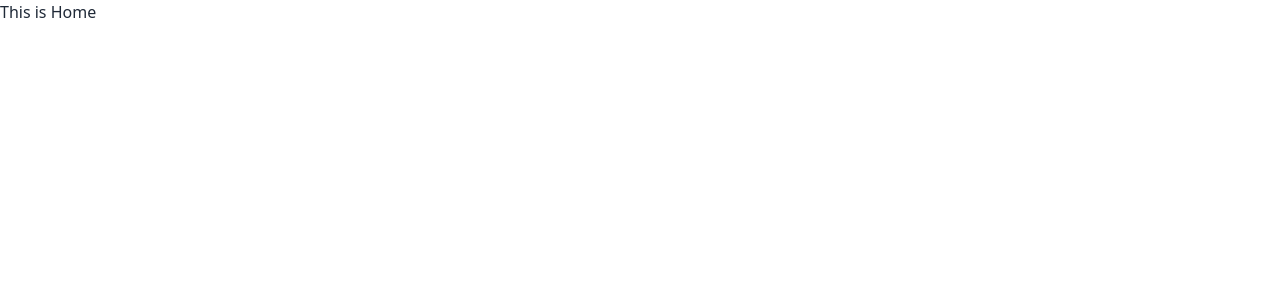
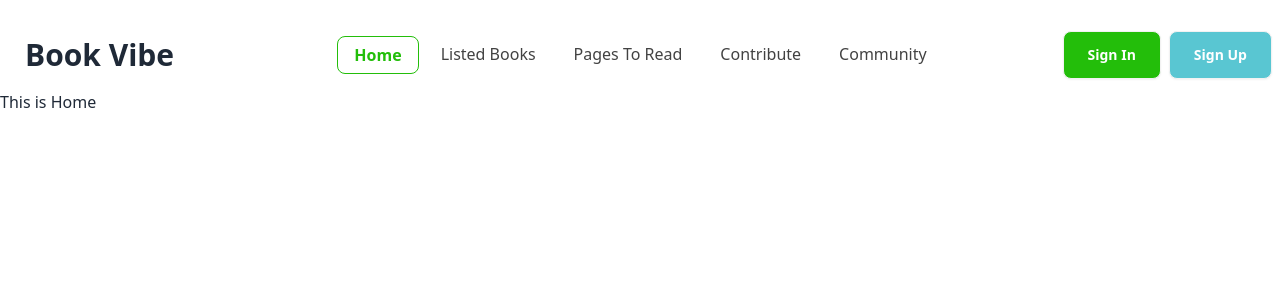
Before and after one commit to Amin7775/Book-Vibe-with-React-Router, a React (Vite) app: page / in a window 1280 px wide. Shown: the top 300 px of the page. Built offline with nearby package versions, Linux system fonts and the light colour scheme; a web font is replaced by a local one.

Commit message:
Added Navbar

```diff
--- /dev/null
+++ b/src/components/Header/Header.jsx
@@ -0,0 +1,11 @@
+import Navbar from "./Navbar/Navbar";
+
+const Header = () => {
+    return (
+        <div>
+            <Navbar></Navbar>
+        </div>
+    );
+};
+
+export default Header;
--- /dev/null
+++ b/src/components/Header/Navbar/Navbar.css
@@ -0,0 +1,18 @@
+#sidebar a.active {
+    color: #23BE0A;
+    background: transparent;
+    border: 1px solid #23BE0A;
+    border-radius: 8px;
+    font-weight: 600;
+
+  }
+
+#sidebar {
+    background: transparent;
+    font-size: 16px;
+    color: #131313CC;
+}
+#sidebar li{
+    margin: 0px 3px;
+     /* border: 2px solid red; */
+}
--- /dev/null
+++ b/src/components/Header/Navbar/Navbar.jsx
@@ -0,0 +1,42 @@
+import { Link, NavLink } from "react-router-dom";
+import './Navbar.css'
+
+const Navbar = () => {
+
+    const links = <>
+        <li><NavLink to={'/'}>Home</NavLink></li>
+        <li><NavLink to={'/listedBooks'}>Listed Books</NavLink></li>
+        <li><NavLink to={'/pagesToRead'}>Pages To Read</NavLink></li>
+        <li><NavLink to={'/contribute'}>Contribute</NavLink></li>
+        <li><NavLink to={'/community'}>Community</NavLink></li>
+    </>
+
+    return (
+        <div className="navbar bg-base-100 mt-5">
+  <div className="navbar-start">
+    <div className="dropdown">
+      <div tabIndex={0} role="button" className="btn btn-ghost lg:hidden">
+        <svg xmlns="http://www.w3.org/2000/svg" className="h-5 w-5" fill="none" viewBox="0 0 24 24" stroke="currentColor"><path strokeLinecap="round" strokeLinejoin="round" strokeWidth="2" d="M4 6h16M4 12h8m-8 6h16" /></svg>
+      </div>
+      <ul id="sidebar" tabIndex={0} className="menu menu-sm dropdown-content mt-3 z-[1] p-2 shadow bg-base-100 rounded-box w-52">
+        {links}
+      </ul>
+    </div>
+    <Link to={'/'} >
+    <a className="btn btn-ghost text-xl lg:text-3xl font-bold">Book Vibe</a>
+    </Link>
+  </div>
+  <div className="navbar-center hidden lg:flex">
+    <ul id="sidebar" className="menu menu-horizontal px-1">
+      {links}
+    </ul>
+  </div>
+  <div className="navbar-end space-x-2">
+    <a className="btn bg-[#23BE0A] hover:bg-[#23BE0A]/[.90] text-white px-3 lg:px-6 lg:py-3">Sign In</a>
+    <a className="btn bg-[#59C6D2] hover:bg-[#59C6D2]/[.90] text-white px-3 lg:px-6 lg:py-3">Sign Up</a>
+  </div>
+</div>
+    );
+};
+
+export default Navbar;
--- a/src/components/Root/Root.jsx
+++ b/src/components/Root/Root.jsx
@@ -1,9 +1,13 @@
 import { Outlet } from "react-router-dom";
+import Header from "../Header/Header";
 
 const Root = () => {
     return (
         <div>
+            <div className="container mx-auto">
+            <Header></Header>
             <Outlet></Outlet>
+            </div>
         </div>
     );
 };
```
